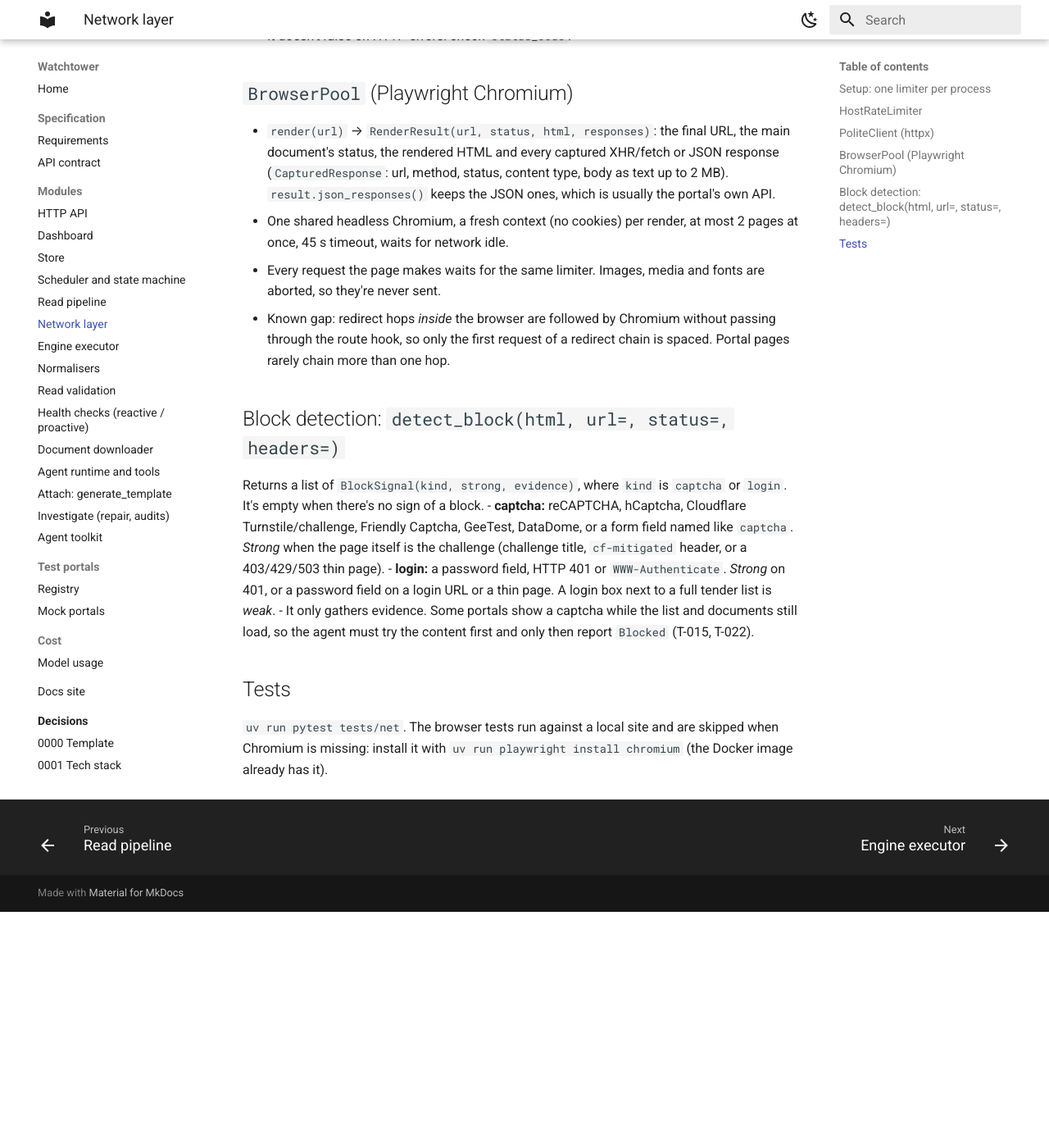
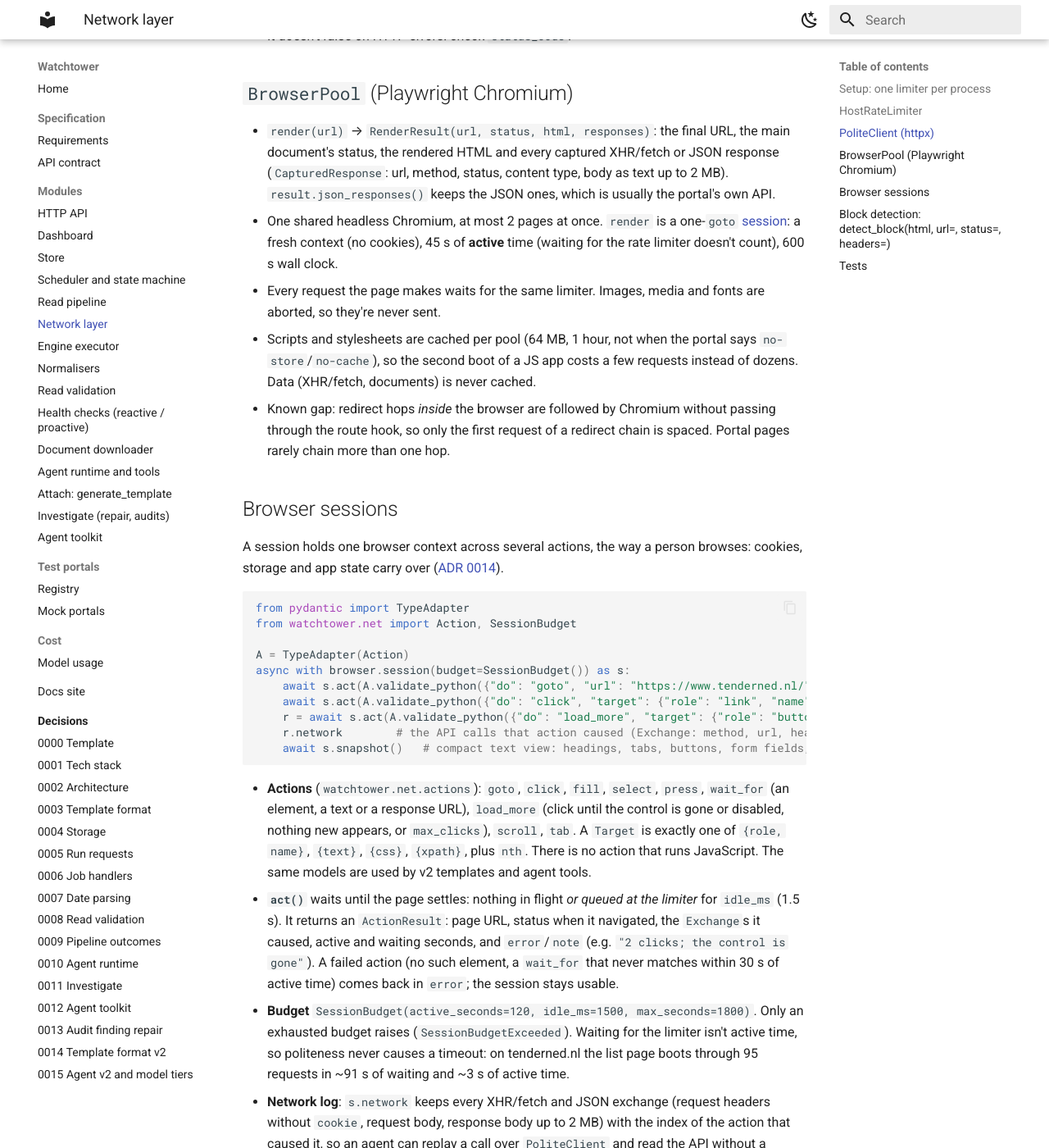
Before and after one commit to Momentow/etn-tenders-watchtower, an MkDocs documentation site: the page built from docs/net/network.md, in a window 1280 px wide and 1400 px high, scrolled down 1093 px. Shown: the whole window at 82% size. Built offline with MkDocs 1.6.1 and Material for MkDocs 9.7.7, drawn with Linux system fonts in a browser that asks for light colours; before the commit the page ends 2205 px from its top, so only the background shows below that; some of the changed text lies outside the part shown.

Commit message:
docs(net): browser sessions, actions, the polite budget and the static cache
Task: T-032

Co-Authored-By: Claude Opus 5.5 <noreply@anthropic.com>

````diff
--- a/docs/net/network.md
+++ b/docs/net/network.md
@@ -37,11 +37,46 @@ budgets per host, so never build a second one.
 - `render(url)` → `RenderResult(url, status, html, responses)`: the final URL, the main document's status, the
   rendered HTML and every captured XHR/fetch or JSON response (`CapturedResponse`: url, method, status, content type,
   body as text up to 2 MB). `result.json_responses()` keeps the JSON ones, which is usually the portal's own API.
-- One shared headless Chromium, a fresh context (no cookies) per render, at most 2 pages at once, 45 s timeout,
-  waits for network idle.
+- One shared headless Chromium, at most 2 pages at once. `render` is a one-`goto` [session](#browser-sessions): a fresh
+  context (no cookies), 45 s of **active** time (waiting for the rate limiter doesn't count), 600 s wall clock.
 - Every request the page makes waits for the same limiter. Images, media and fonts are aborted, so they're never sent.
+- Scripts and stylesheets are cached per pool (64 MB, 1 hour, not when the portal says `no-store`/`no-cache`), so the
+  second boot of a JS app costs a few requests instead of dozens. Data (XHR/fetch, documents) is never cached.
 - Known gap: redirect hops *inside* the browser are followed by Chromium without passing through the route hook, so
   only the first request of a redirect chain is spaced. Portal pages rarely chain more than one hop.
+
+## Browser sessions
+
+A session holds one browser context across several actions, the way a person browses: cookies, storage and app state
+carry over ([ADR 0014](../decisions/0014-template-format-v2.md)).
+
+```python
+from pydantic import TypeAdapter
+from watchtower.net import Action, SessionBudget
+
+A = TypeAdapter(Action)
+async with browser.session(budget=SessionBudget()) as s:
+    await s.act(A.validate_python({"do": "goto", "url": "https://www.tenderned.nl/"}))
+    await s.act(A.validate_python({"do": "click", "target": {"role": "link", "name": "Alle aankondigingen"}}))
+    r = await s.act(A.validate_python({"do": "load_more", "target": {"role": "button", "name": "Laad meer"}}))
+    r.network        # the API calls that action caused (Exchange: method, url, headers, body, response body …)
+    await s.snapshot()   # compact text view: headings, tabs, buttons, form fields, repeated blocks, links, totals
+```
+
+- **Actions** (`watchtower.net.actions`): `goto`, `click`, `fill`, `select`, `press`, `wait_for` (an element, a text
+  or a response URL), `load_more` (click until the control is gone or disabled, nothing new appears, or `max_clicks`),
+  `scroll`, `tab`. A `Target` is exactly one of `{role, name}`, `{text}`, `{css}`, `{xpath}`, plus `nth`. There is no
+  action that runs JavaScript. The same models are used by v2 templates and agent tools.
+- **`act()`** waits until the page settles: nothing in flight *or queued at the limiter* for `idle_ms` (1.5 s). It
+  returns an `ActionResult`: page URL, status when it navigated, the `Exchange`s it caused, active and waiting seconds,
+  and `error`/`note` (e.g. `"2 clicks; the control is gone"`). A failed action (no such element, a `wait_for` that
+  never matches within 30 s of active time) comes back in `error`; the session stays usable.
+- **Budget** `SessionBudget(active_seconds=120, idle_ms=1500, max_seconds=1800)`. Only an exhausted budget raises
+  (`SessionBudgetExceeded`). Waiting for the limiter isn't active time, so politeness never causes a timeout: on
+  tenderned.nl the list page boots through 95 requests in ~91 s of waiting and ~3 s of active time.
+- **Network log**: `s.network` keeps every XHR/fetch and JSON exchange (request headers without `cookie`, request
+  body, response body up to 2 MB) with the index of the action that caused it, so an agent can replay a call over
+  `PoliteClient` and read the API without a browser. `s.counts` counts requests by type, plus cache hits and aborts.
 
 ## Block detection: `detect_block(html, url=, status=, headers=)`
 Returns a list of `BlockSignal(kind, strong, evidence)`, where `kind` is `captcha` or `login`. It's empty when there's
@@ -55,5 +90,6 @@ no sign of a block.
   the content first and only then report `Blocked` (T-015, T-022).
 
 ## Tests
-`uv run pytest tests/net`. The browser tests run against a local site and are skipped when Chromium is missing:
+`uv run pytest tests/net`. The browser and session tests run against local sites (`test_session.py` mimics a
+portal: link to the list, a chunked app boot, load more, detail tabs) and are skipped when Chromium is missing:
 install it with `uv run playwright install chromium` (the Docker image already has it).
````
